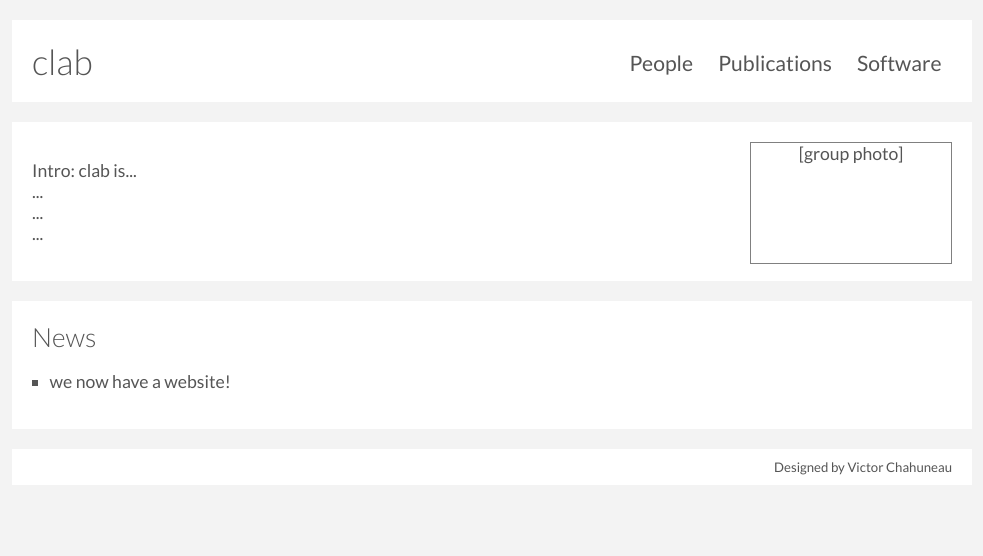
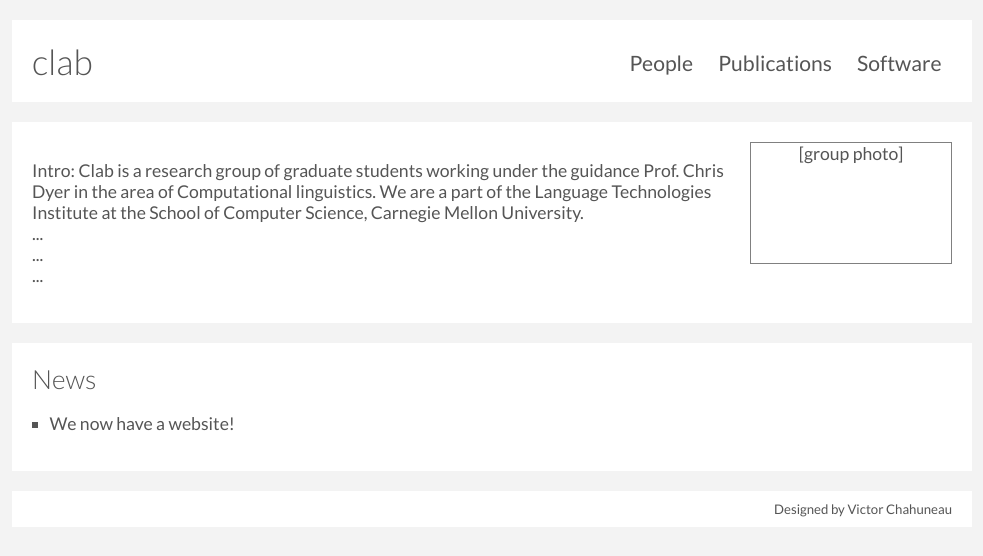
Before and after one commit to clab/clab.github.com, a Jekyll site: the page built from index.html, in a window 1280 px wide. Shown: the top 556 px of the page, without its empty margins (148-1131 px from the left). Built offline with Jekyll 4.4.1, drawn with Linux system fonts in a browser that asks for light colours.

Commit message:
Update index.html

```diff
--- a/index.html
+++ b/index.html
@@ -4,12 +4,15 @@ title: clab
 {% include header.html %}
 <section>
 <div style="float:right; width: 200px; height: 120px; border: 1px solid gray; text-align:center">[group photo]</div>
-<p>Intro: clab is...<br/>...<br/>...<br/>...</p>
+<p>Intro: Clab is a research group of graduate students working under the guidance Prof. Chris Dyer in the area of
+Computational linguistics. We are a part of the Language Technologies Institute at the School of Computer Science,
+Carnegie Mellon University.
+<br/>...<br/>...<br/>...</p>
 </section>
 <section>
 <h2>News</h2>
 <ul>
-<li>we now have a website!</li>
+<li>We now have a website!</li>
 </ul>
 </section>
 <footer>Designed by Victor Chahuneau</footer>
```
